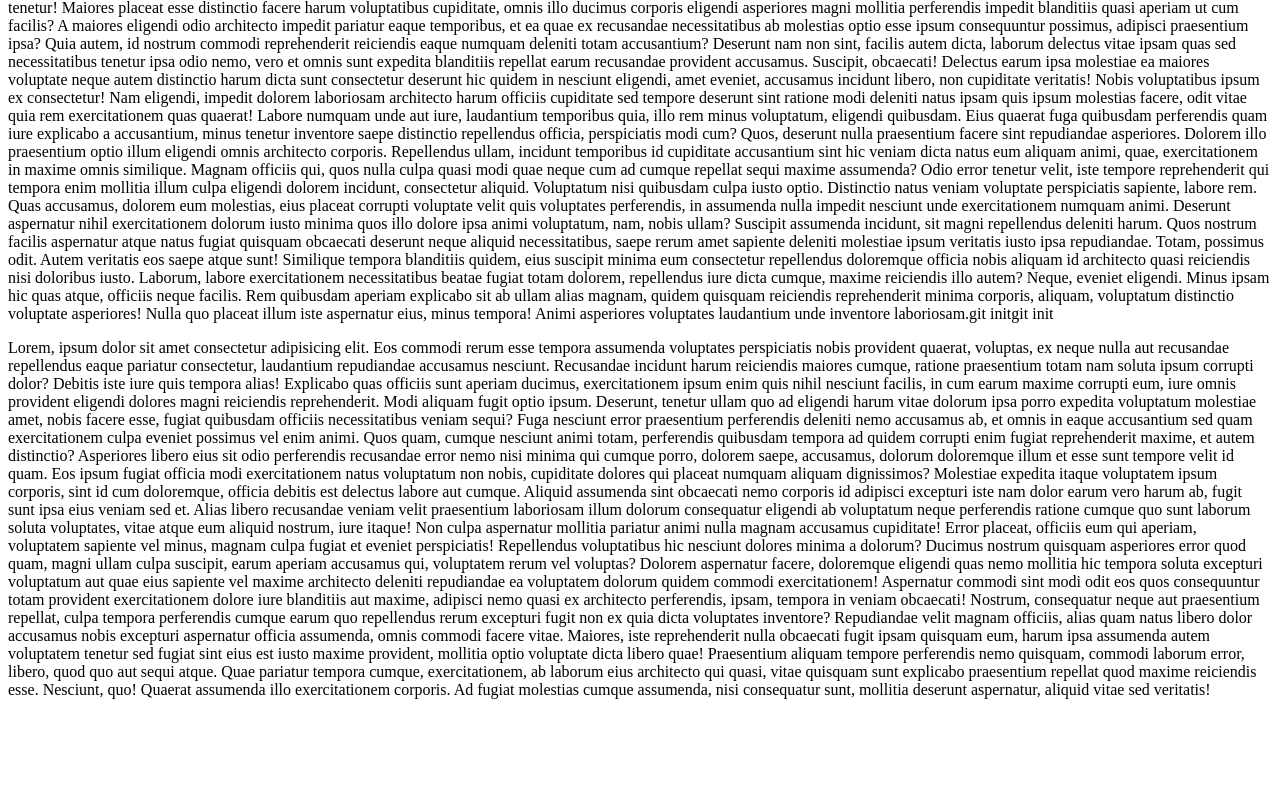
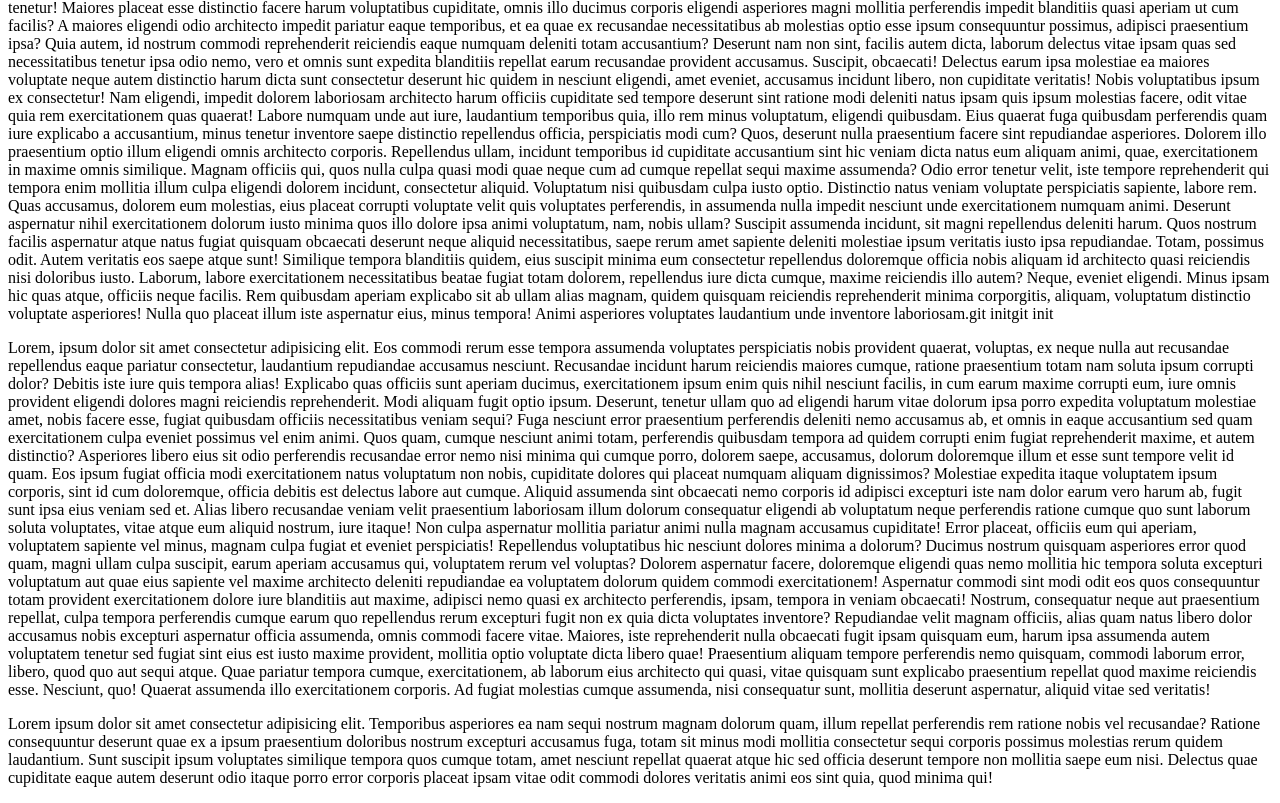
Before and after one commit to najmulhasan/learning-html, a plain HTML site: page index.html in a window 1280 px wide. Shown: the part 467-1270 px from the top of the page. Before the commit the page ends 1182 px from the top, so only its background shows below. Drawn offline with Linux system fonts and the light colour scheme.

Commit message:
first commit html

```diff
--- a/index.html
+++ b/index.html
@@ -121,7 +121,7 @@
                 dicta cumque, maxime reiciendis illo autem? Neque, eveniet eligendi. Minus ipsam hic quas atque,
                 officiis
                 neque facilis. Rem quibusdam aperiam explicabo sit ab ullam alias magnam, quidem quisquam reiciendis
-                reprehenderit minima corporis, aliquam, voluptatum distinctio voluptate asperiores! Nulla quo placeat
+                reprehenderit minima corporgitis, aliquam, voluptatum distinctio voluptate asperiores! Nulla quo placeat
                 illum
                 iste aspernatur eius, minus tempora! Animi asperiores voluptates laudantium unde inventore
                 laboriosam.git initgit init</p>
@@ -163,6 +163,13 @@
             quod maxime reiciendis esse. Nesciunt, quo! Quaerat assumenda illo exercitationem corporis. Ad fugiat
             molestias cumque assumenda, nisi consequatur sunt, mollitia deserunt aspernatur, aliquid vitae sed
             veritatis!</p>
+        <p>Lorem ipsum dolor sit amet consectetur adipisicing elit. Temporibus asperiores ea nam sequi nostrum magnam
+            dolorum quam, illum repellat perferendis rem ratione nobis vel recusandae? Ratione consequuntur deserunt
+            quae ex a ipsum praesentium doloribus nostrum excepturi accusamus fuga, totam sit minus modi mollitia
+            consectetur sequi corporis possimus molestias rerum quidem laudantium. Sunt suscipit ipsum voluptates
+            similique tempora quos cumque totam, amet nesciunt repellat quaerat atque hic sed officia deserunt tempore
+            non mollitia saepe eum nisi. Delectus quae cupiditate eaque autem deserunt odio itaque porro error corporis
+            placeat ipsam vitae odit commodi dolores veritatis animi eos sint quia, quod minima qui!</p>
     </main>
 
 </body>
```
